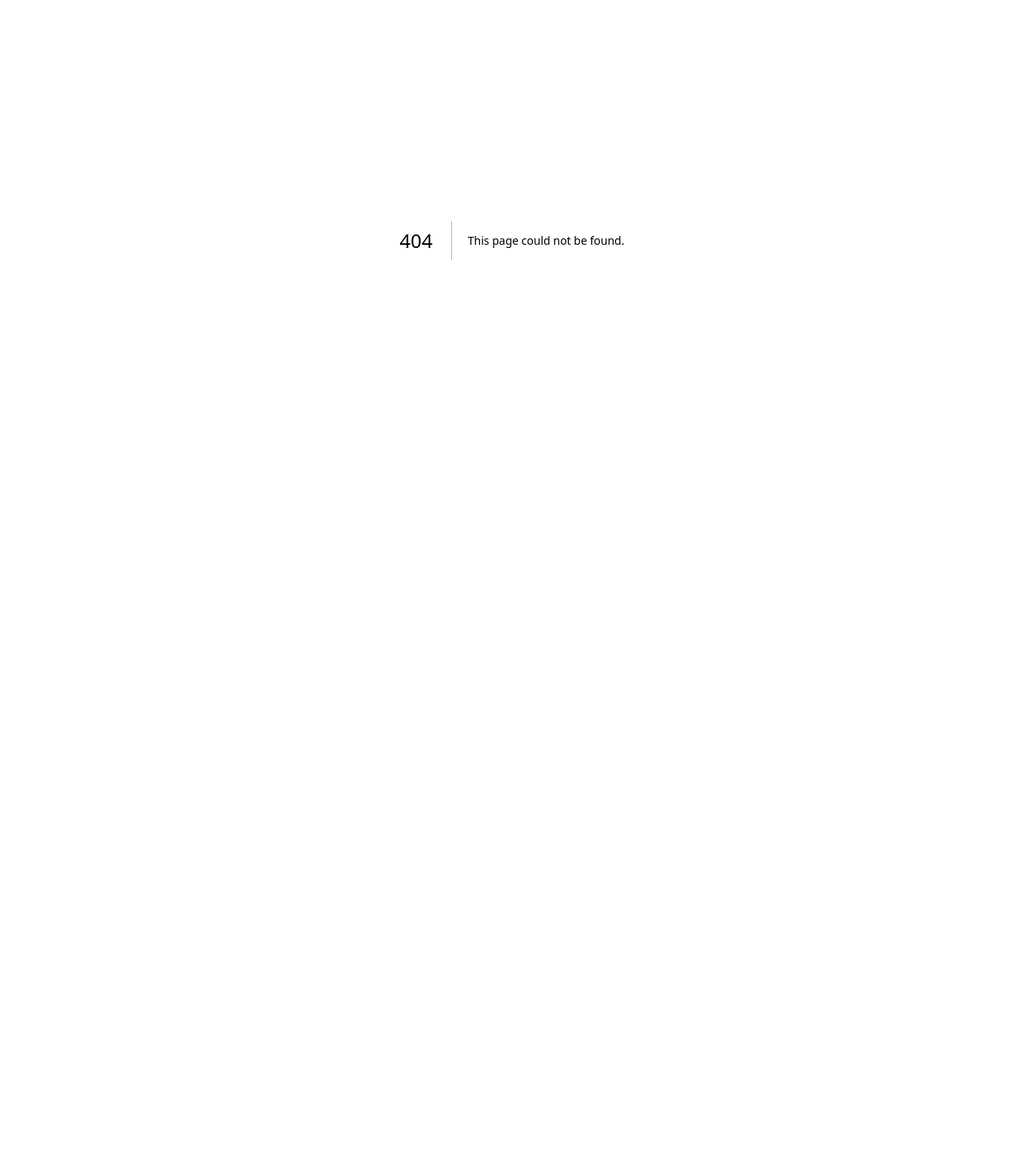
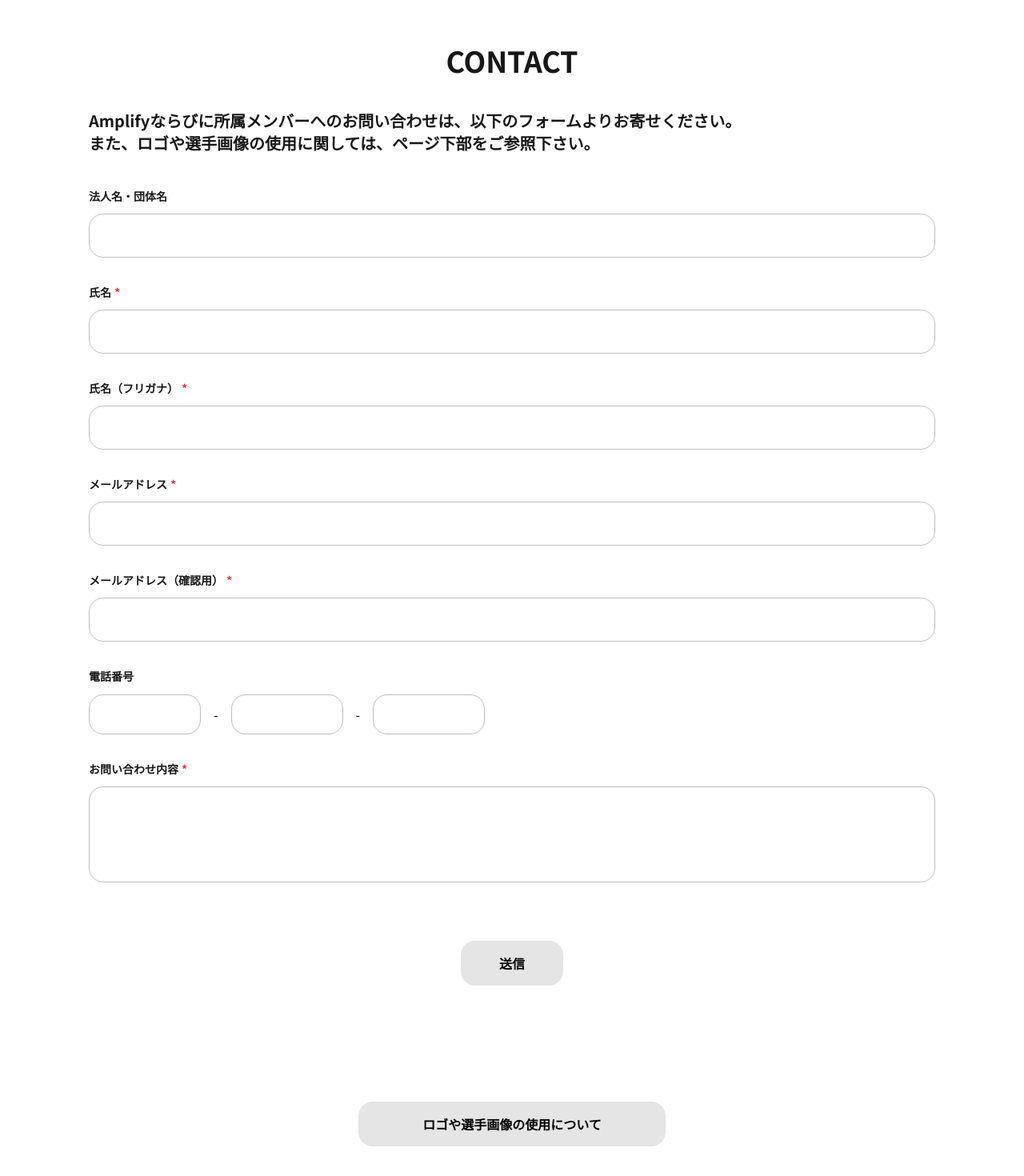
Before and after one commit to teamamplifycontact-hue/teamamplify, a Next.js app: page /contact in a window 1280 px wide. Before the commit this address had no page. Shown: the part 100-1570 px from the top of the page at 80% size. Before the commit the page ends 800 px from the top, so only its background shows below. Built offline with nearby package versions, Linux system fonts and the light colour scheme.

Commit message:
contactページ一旦コミット

```diff
--- a/app/components/Button.tsx
+++ b/app/components/Button.tsx
@@ -23,14 +23,14 @@ export default function Button({
     secondary: `
       bg-[#E5E5E5]
       text-black
-      hover:opacity-80
+      hover:bg-[#ECE122]
     `,
     outline: `
       bg-transparent
       border
       border-black
       text-black
-      hover:bg-black
+      hover:bg-[ECE122]
       hover:text-white
     `,
   };
@@ -41,10 +41,10 @@ export default function Button({
         inline-flex
         items-center
         justify-center
-        h-[62px]
         px-10
-        rounded-[20px]
-        text-sm
+        py-4
+        rounded-[18px]
+        text-text-xl
         font-bold
         transition-all
         duration-200
--- a/app/components/Input.tsx
+++ b/app/components/Input.tsx
@@ -55,7 +55,7 @@ export default function Input({
           {...(props as InputHTMLAttributes<HTMLInputElement>)}
           className="
             w-full
-            h-[50px]
+            h-[55px]
             rounded-[18px]
             border
             border-[#BDBDBD]
--- a/app/components/PhoneInput.tsx
+++ b/app/components/PhoneInput.tsx
@@ -2,7 +2,8 @@ export default function PhoneInput() {
   return (
     <div className="flex flex-col gap-3">
       <label className="text-[14px] font-bold">
-        電話番号<span className="text-red-500">*</span>
+        電話番号
+        {/* <span className="text-red-500">*</span> */}
       </label>
 
       <div className="flex items-center gap-4">
--- /dev/null
+++ b/app/contact/page.tsx
@@ -0,0 +1,82 @@
+import Header from "../components/Header";
+import Footer from "../components/Footer";
+import Input from "../components/Input";
+import PhoneInput from "../components/PhoneInput";
+import Button from "../components/Button";
+
+
+export default function Home() {
+  return (
+    <>
+      <div className="flex flex-col flex-1 items-center justify-center ">
+        <Header />
+        <main className="w-full max-w-[1058px] min-h-screen mx-auto flex flex-col pt-[75px] pb-[206px] justify-between bg-white">
+          <div className="font-bold text-4xl justify-center flex pb-[42px]">
+            CONTACT
+          </div>
+          <p className="font-bold text-xl pb-[42px]">
+            Amplifyならびに所属メンバーへのお問い合わせは、以下のフォームよりお寄せください。
+            <br />
+            また、ロゴや選手画像の使用に関しては、ページ下部をご参照下さい。
+          </p>
+          <form className="flex flex-col w-full gap-[33px]">
+            <Input
+              label="法人名・団体名"
+              placeholder=""
+            />
+
+            <Input
+              label="氏名"
+              required
+            />
+
+            <Input
+              label="氏名（フリガナ）"
+              required
+            />
+
+            <Input
+              label="メールアドレス"
+              type="email"
+              required
+            />
+
+            <Input
+              label="メールアドレス（確認用）"
+              type="email"
+              required
+            />
+
+            <PhoneInput />
+
+            <Input
+              label="お問い合わせ内容"
+              textarea
+              required
+            />
+          </form>
+
+          <div className=" flex flex-col items-center gap-[145px] mt-[73px]">
+            <Button
+              variant="secondary"
+              className="w-[128px]"
+            >
+              送信
+            </Button>
+            <Button
+              variant="secondary"
+              className="w-[384px]"
+            >
+              ロゴや選手画像の使用について
+            </Button>
+          </div>
+
+        </main>
+
+      </div>
+      <div>
+        <Footer />
+      </div>
+    </>
+  );
+}
```
Also changed, not shown: app/brand-guidelines/page.tsx (added), app/privacy-policy/page.tsx (added).
